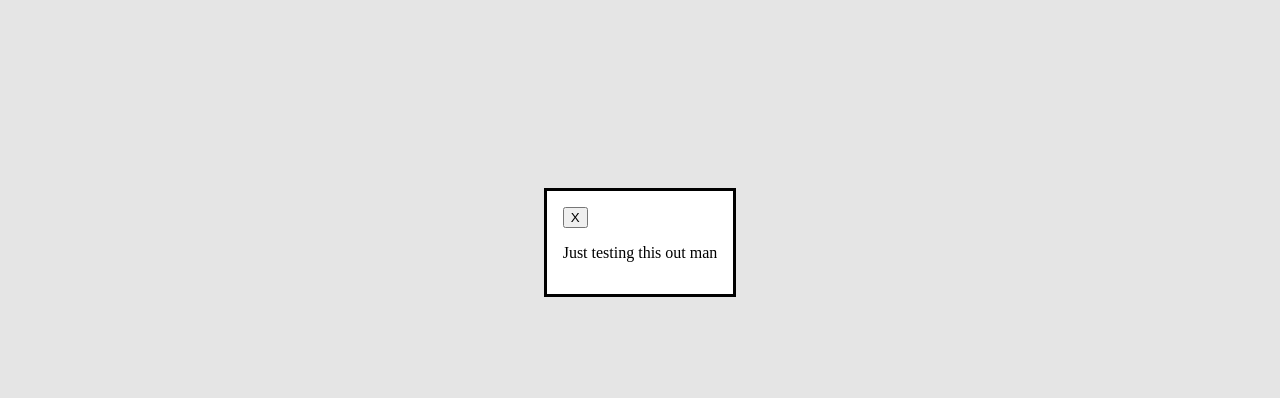
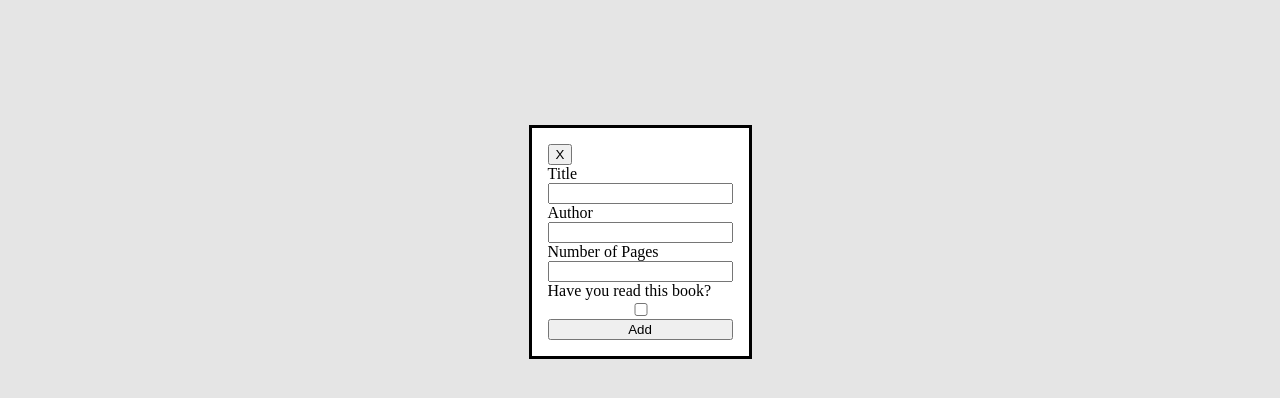
Before and after one commit to marcussleongg/javascript-library, a plain HTML site: page index.html in a window 1280 px wide. Both pictures are taken after a click on the button "NEW BOOK". Shown: the part 158-556 px from the top of the page. Drawn offline with Linux system fonts and the light colour scheme.

Commit message:
Add form as the modal pop-up

```diff
--- a/index.html
+++ b/index.html
@@ -14,7 +14,17 @@
     <button id="add">NEW BOOK</button>
     <dialog>
         <button autofocus>X</button>
-        <p>Just testing this out man</p>
+        <form>
+            <label for="title">Title</label>
+            <input type="text" id="title">
+            <label for="author">Author</label>
+            <input type="text" id="author">
+            <label for="pages">Number of Pages</label>
+            <input type="number" id="pages">
+            <label for="read">Have you read this book?</label>
+            <input type="checkbox" id="read">
+            <button type="submit">Add</button>
+        </form>
     </dialog>
     <script src="main.js"></script>
 </body>
--- a/style.css
+++ b/style.css
@@ -8,3 +8,7 @@
     background-color: rgb(207, 207, 190);
     font-size: 3em;
 }
+
+form {
+    display: grid;
+}
```
